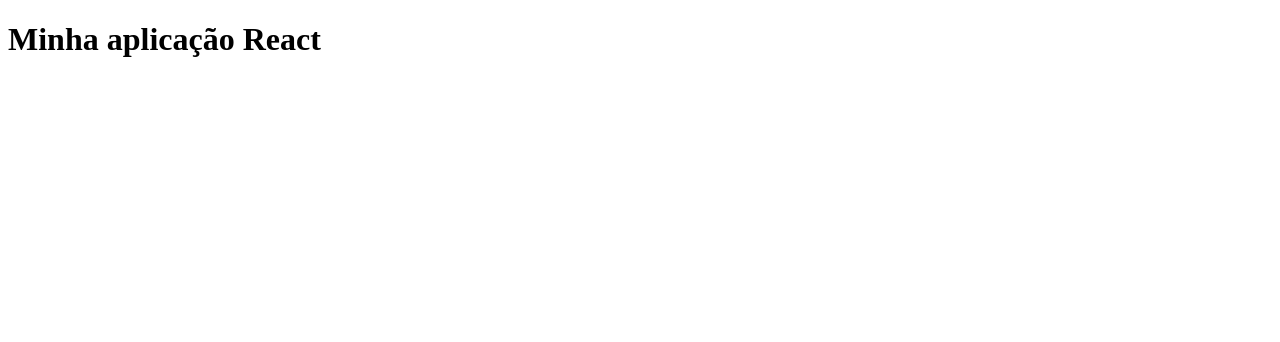
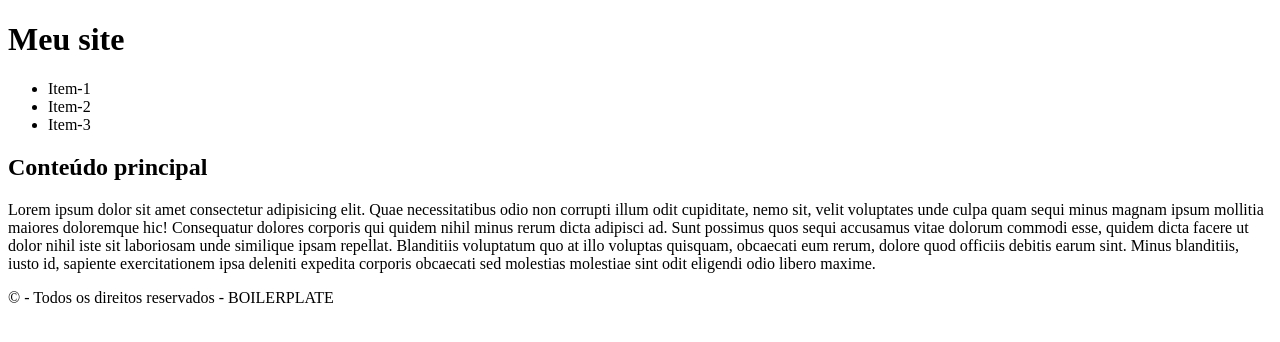
Before and after one commit to 1TDSPJ-26/front-2sem-aula-07, a React (Vite) app in the folder my-app/: page / in a window 1280 px wide. Shown: the top 342 px of the page. Built offline with nearby package versions, Linux system fonts and the light colour scheme.

Commit message:
feat: Modularizando o App com Cabecalho, Conteudo e Rodape

```diff
--- a/my-app/index.html
+++ b/my-app/index.html
@@ -2,8 +2,9 @@
 <html lang="pt-br">
   <head>
     <meta charset="UTF-8" />
+    <link rel="icon" type="image/png" href="./public/Logo.svg">
     <meta name="viewport" content="width=device-width, initial-scale=1.0" />
-    <title>Minha aplicação React</title>
+    <title>MEU BOILERPLATE</title>
   </head>
   <body>
     <div id="root"></div>
--- a/my-app/src/App.tsx
+++ b/my-app/src/App.tsx
@@ -1,7 +1,13 @@
+import Cabecalho from './components/Cabecalho'
+import Conteudo from './components/Conteudo'
+import Rodape from './components/Rodape'
+
 export default function App() {
   return (
-    <main>
-      <h1>Minha aplicação React</h1>
-    </main>
+    <>
+      <Cabecalho />
+      <Conteudo />
+      <Rodape />
+    </>
   )
 }
--- /dev/null
+++ b/my-app/src/components/Cabecalho/index.tsx
@@ -0,0 +1,14 @@
+export default function Conteudo() {
+  return (
+    <header>
+    <h1>Meu site</h1>
+    <nav>
+        <ul>
+            <li>Item-1</li>
+            <li>Item-2</li>
+            <li>Item-3</li>
+        </ul>
+    </nav>
+    </header>
+  )
+}
--- /dev/null
+++ b/my-app/src/components/Conteudo/index.tsx
@@ -0,0 +1,8 @@
+export default function Conteudo() {
+  return (
+    <main>
+      <h2>Conteúdo principal</h2>
+      <p>Lorem ipsum dolor sit amet consectetur adipisicing elit. Quae necessitatibus odio non corrupti illum odit cupiditate, nemo sit, velit voluptates unde culpa quam sequi minus magnam ipsum mollitia maiores doloremque hic! Consequatur dolores corporis qui quidem nihil minus rerum dicta adipisci ad. Sunt possimus quos sequi accusamus vitae dolorum commodi esse, quidem dicta facere ut dolor nihil iste sit laboriosam unde similique ipsam repellat. Blanditiis voluptatum quo at illo voluptas quisquam, obcaecati eum rerum, dolore quod officiis debitis earum sint. Minus blanditiis, iusto id, sapiente exercitationem ipsa deleniti expedita corporis obcaecati sed molestias molestiae sint odit eligendi odio libero maxime.</p>
+    </main>
+  )
+}
--- /dev/null
+++ b/my-app/src/components/Rodape/index.tsx
@@ -0,0 +1,8 @@
+export default function Conteudo() {
+  return (
+
+<footer>
+    <p>&copy; - Todos os direitos reservados - BOILERPLATE</p>
+</footer>
+  )
+}
```
Also changed, not shown: my-app/public/Logo.svg (added), 1 other file (tests, documents, lock files or other folders).
